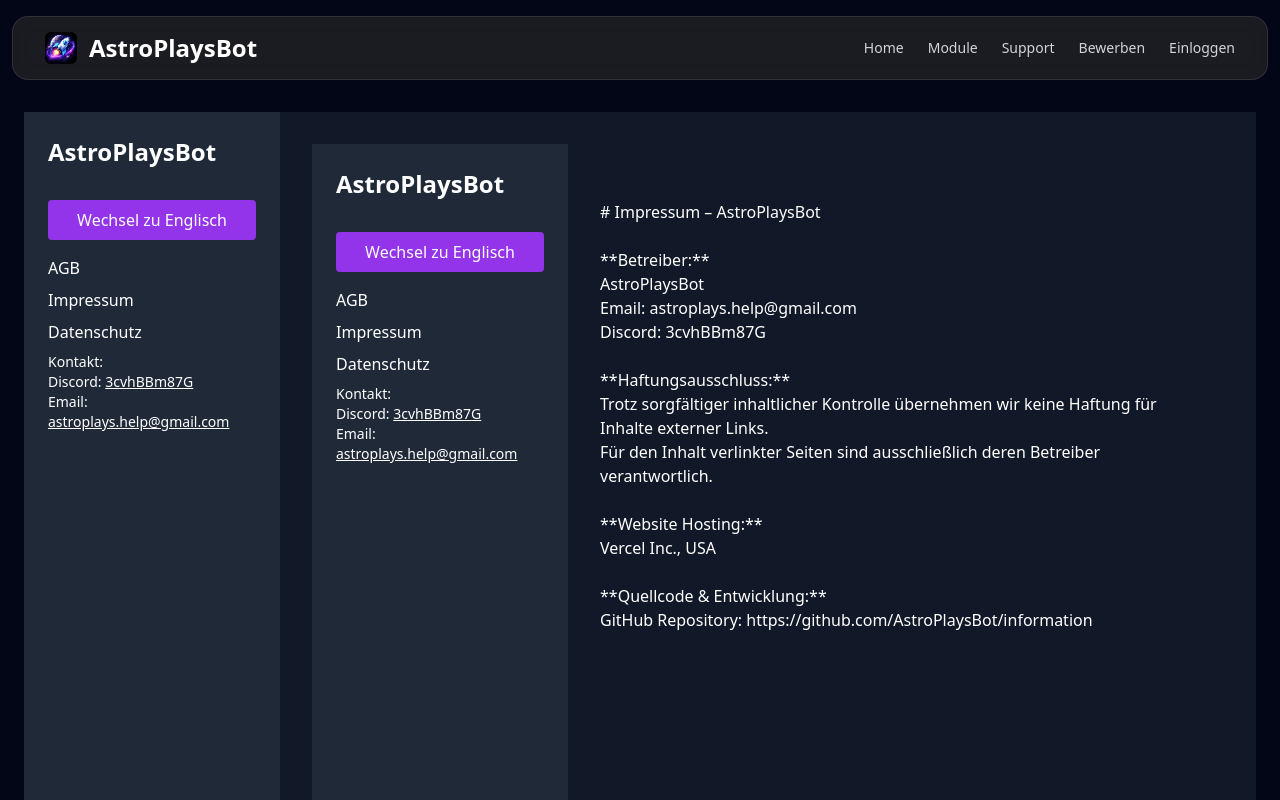
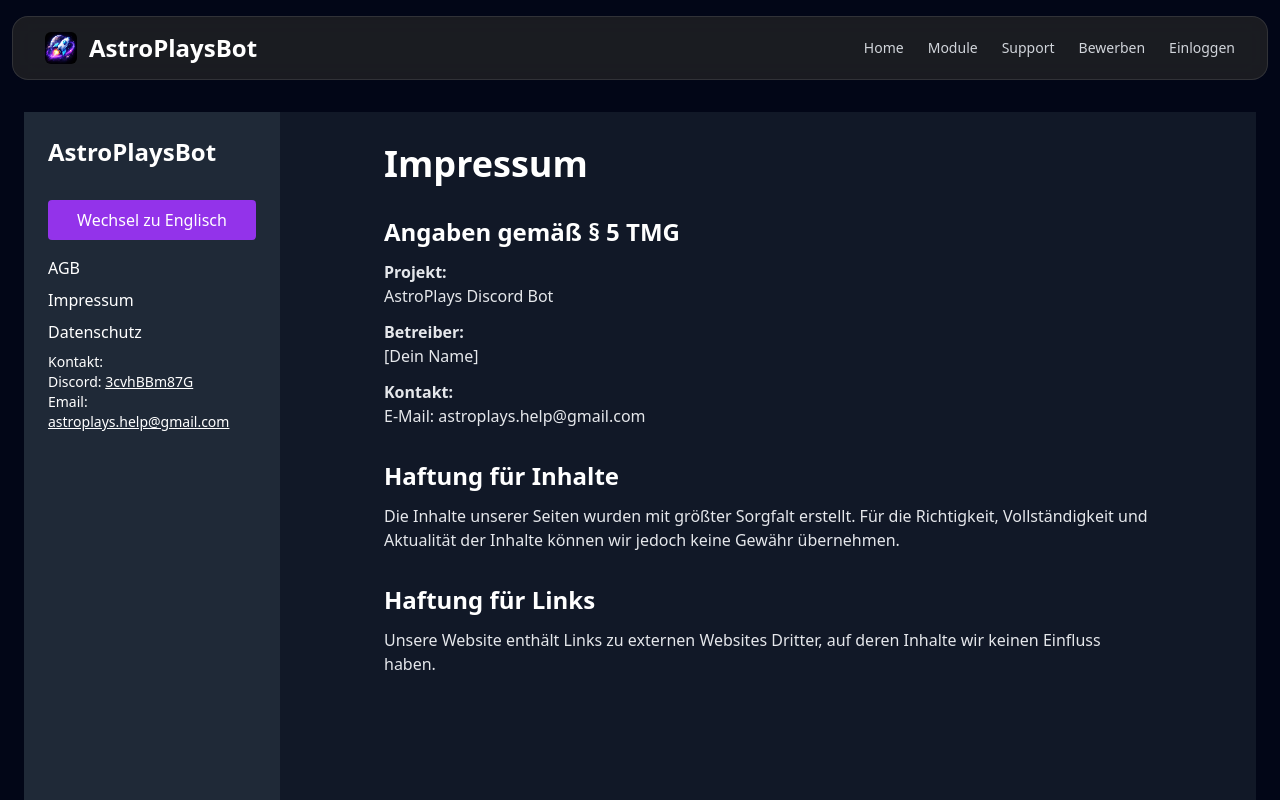
Before and after one commit to AstroPlaysBot/information, a Next.js app: page /Impressum in a window 1280 px wide. Shown: the top 800 px of the page. Built offline with nearby package versions, Linux system fonts and the light colour scheme.

Commit message:
Update page.tsx

```diff
--- a/src/app/Impressum/page.tsx
+++ b/src/app/Impressum/page.tsx
@@ -1,17 +1,44 @@
 // src/app/Impressum/page.tsx
-'use client';
-import React, { useState } from 'react';
-import Layout from './layout';
-import { impressum } from './texts';
+export default function Impressum() {
+  return (
+    <div className="max-w-3xl mx-auto text-gray-200 space-y-8">
+      <h1 className="text-4xl font-bold text-white">Impressum</h1>
 
-export default function ImpressumPage() {
-  const [language, setLanguage] = useState<'de' | 'en'>('de');
+      <section className="space-y-3">
+        <h2 className="text-2xl font-semibold text-white">Angaben gemäß § 5 TMG</h2>
 
-  return (
-    <Layout>
-      <div className="prose prose-invert max-w-3xl">
-        <div dangerouslySetInnerHTML={{ __html: impressum[language].replace(/\n/g, '<br/>') }} />
-      </div>
-    </Layout>
+        <p>
+          <strong>Projekt:</strong><br />
+          AstroPlays Discord Bot
+        </p>
+
+        <p>
+          <strong>Betreiber:</strong><br />
+          [Dein Name]
+        </p>
+
+        <p>
+          <strong>Kontakt:</strong><br />
+          E-Mail: astroplays.help@gmail.com
+        </p>
+      </section>
+
+      <section className="space-y-3">
+        <h2 className="text-2xl font-semibold text-white">Haftung für Inhalte</h2>
+        <p>
+          Die Inhalte unserer Seiten wurden mit größter Sorgfalt erstellt. Für die
+          Richtigkeit, Vollständigkeit und Aktualität der Inhalte können wir jedoch
+          keine Gewähr übernehmen.
+        </p>
+      </section>
+
+      <section className="space-y-3">
+        <h2 className="text-2xl font-semibold text-white">Haftung für Links</h2>
+        <p>
+          Unsere Website enthält Links zu externen Websites Dritter, auf deren
+          Inhalte wir keinen Einfluss haben.
+        </p>
+      </section>
+    </div>
   );
 }
```
